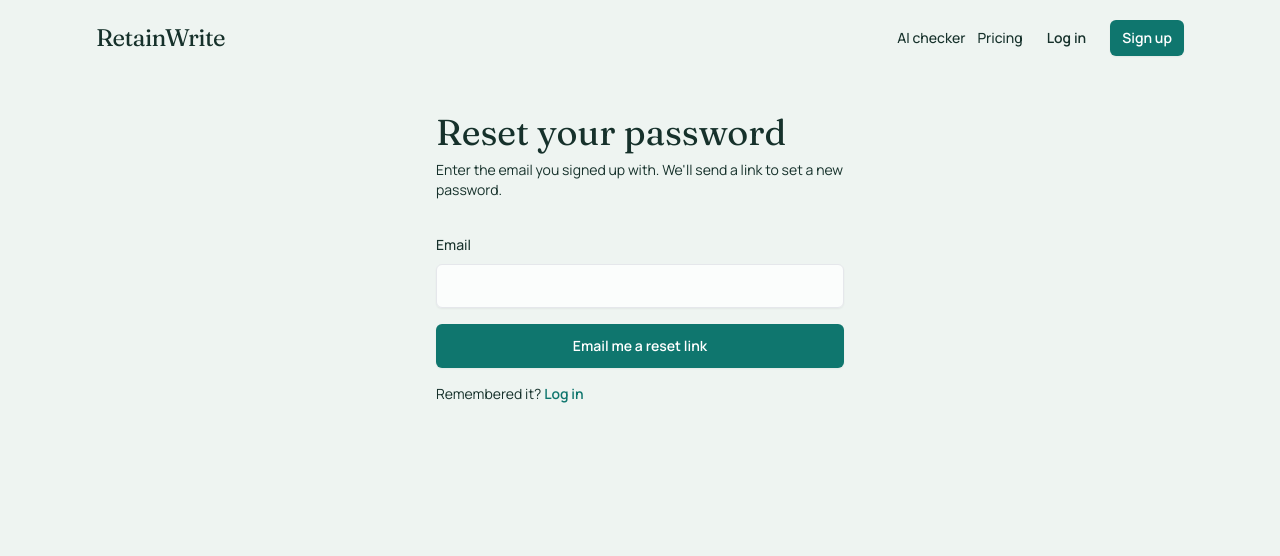
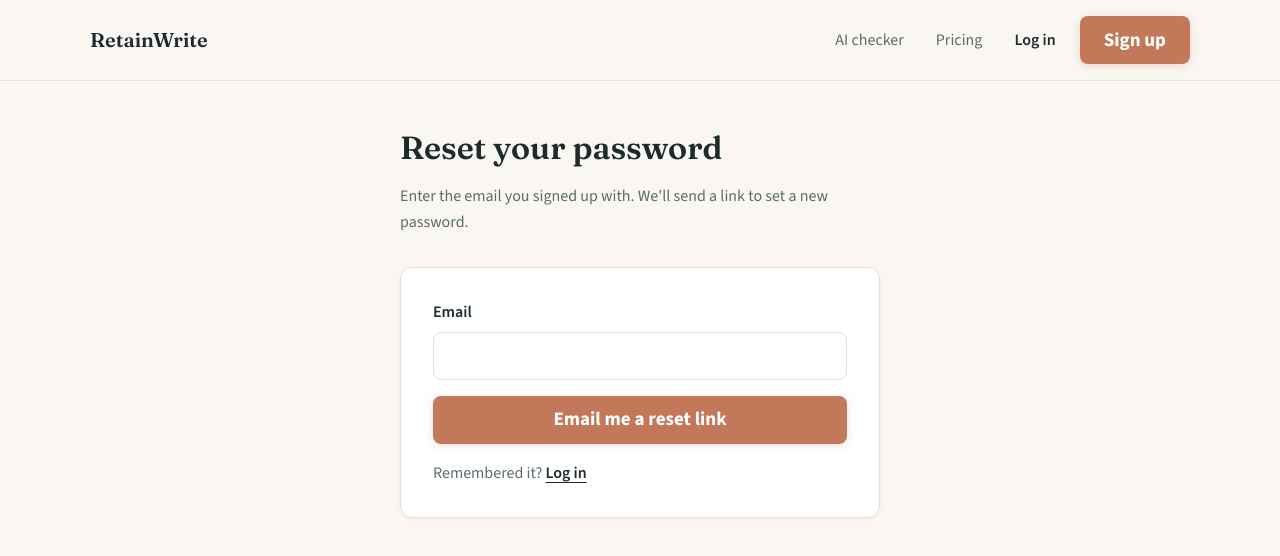
Before and after one commit to coltonarron42-sketch/retainwrite, a Next.js app: page /forgot-password in a window 1280 px wide. Shown: the top 556 px of the page. Built offline with nearby package versions, Linux system fonts and the light colour scheme; no server answers.

Commit message:
/forgot-password and /reset-password in the Editorial-Warm Design System (reset keeps the logo-only header)

```diff
--- a/app/forgot-password/page.tsx
+++ b/app/forgot-password/page.tsx
@@ -1,7 +1,8 @@
-import { SiteHeader } from "@/components/marketing/site-header";
+import { AuthShell } from "@/components/auth/auth-shell";
 import { ForgotPasswordForm } from "@/components/auth/password-reset-forms";
 import { PasswordUpdatedListener } from "@/components/auth/password-updated-listener";
 import { resetErrorMessage } from "@/lib/auth/reset";
+import { dsError } from "@/lib/ds/classes";
 
 export const metadata = { title: "Reset password" };
 
@@ -11,21 +12,26 @@ export default async function ForgotPasswordPage({ searchParams }: Props) {
   const params = searchParams ? await searchParams : {};
   const linkError = resetErrorMessage(params.error);
   return (
-    <main className="min-h-screen bg-rw-paper">
-      <SiteHeader />
-      <div className="mx-auto max-w-md px-5 pb-20 pt-28">
-        <h1 className="font-display text-4xl text-rw-ink">Reset your password</h1>
-        <p className="mt-2 text-sm text-rw-ink/60">
-          Enter the email you signed up with. We&apos;ll send a link to set a new password.
-        </p>
+    <AuthShell
+      title="Reset your password"
+      subtitle={
+        <>
+          Enter the email you signed up with. We&apos;ll send a link to set a
+          new password.
+        </>
+      }
+      notices={
+        <>
           {linkError ? (
-          <p className="mt-4 text-sm text-red-700" role="alert">
+            <p className={`mt-4 ${dsError}`} role="alert">
               {linkError}
             </p>
           ) : null}
           <PasswordUpdatedListener showLoginLink />
+        </>
+      }
+    >
       <ForgotPasswordForm />
-      </div>
-    </main>
+    </AuthShell>
   );
 }
--- a/app/reset-password/page.tsx
+++ b/app/reset-password/page.tsx
@@ -1,8 +1,9 @@
-import { SiteHeader } from "@/components/marketing/site-header";
+import { AuthShell } from "@/components/auth/auth-shell";
 import Link from "next/link";
 import { ResetPasswordForm } from "@/components/auth/password-reset-forms";
 import { hasSupabaseConfig } from "@/lib/env";
 import { createClient } from "@/lib/supabase/server";
+import { dsError, dsLink } from "@/lib/ds/classes";
 
 export const metadata = { title: "Set a new password" };
 export const dynamic = "force-dynamic";
@@ -17,24 +18,21 @@ export default async function ResetPasswordPage() {
     email = user?.email ?? "";
   }
   return (
-    <main className="min-h-screen bg-rw-paper">
-      <SiteHeader minimal />
-      <div className="mx-auto max-w-md px-5 pb-20 pt-28">
-        <h1 className="font-display text-4xl text-rw-ink">Set a new password</h1>
-        <p className="mt-2 text-sm text-rw-ink/60">
-          Choose a new password, then log in with it.
-        </p>
+    <AuthShell
+      minimal
+      title="Set a new password"
+      subtitle="Choose a new password, then log in with it."
+    >
       {email ? (
         <ResetPasswordForm email={email} />
       ) : (
-          <p className="mt-8 text-sm text-red-700" role="alert">
+        <p className={dsError} role="alert">
           That reset link has expired or was opened somewhere else.{" "}
-            <Link href="/forgot-password" className="font-semibold underline">
+          <Link href="/forgot-password" className={dsLink}>
             Send a new link
           </Link>
         </p>
       )}
-      </div>
-    </main>
+    </AuthShell>
   );
 }
--- a/components/auth/password-reset-forms.tsx
+++ b/components/auth/password-reset-forms.tsx
@@ -7,38 +7,61 @@ import {
   updatePasswordAction,
   type AuthActionState,
 } from "@/app/auth/actions";
-import { Button } from "@/components/ui/button";
 import { Input } from "@/components/ui/input";
 import { Label } from "@/components/ui/label";
+import {
+  dsBody,
+  dsError,
+  dsInput,
+  dsLabel,
+  dsLink,
+  dsStatus,
+} from "@/lib/ds/classes";
 
 const initialState: AuthActionState = {};
 
 export function ForgotPasswordForm() {
-  const [state, action, pending] = useActionState(requestPasswordResetAction, initialState);
+  const [state, action, pending] = useActionState(
+    requestPasswordResetAction,
+    initialState,
+  );
   if (state.notice) {
     return (
-      <p className="mt-8 text-sm text-rw-teal" role="status">
+      <p className={dsStatus} role="status">
         {state.notice}
       </p>
     );
   }
   return (
-    <form action={action} className="mt-8 space-y-4">
+    <form action={action} className="space-y-4">
       <div className="space-y-2">
-        <Label htmlFor="email">Email</Label>
-        <Input id="email" name="email" type="email" required autoComplete="email" />
+        <Label className={dsLabel} htmlFor="email">
+          Email
+        </Label>
+        <Input
+          className={dsInput}
+          id="email"
+          name="email"
+          type="email"
+          required
+          autoComplete="email"
+        />
       </div>
       {state.error ? (
-        <p className="text-sm text-red-700" role="alert">
+        <p className={dsError} role="alert">
           {state.error}
         </p>
       ) : null}
-      <Button type="submit" className="w-full" variant="secondary" disabled={pending}>
+      <button
+        type="submit"
+        className="ds-btn-primary w-full disabled:opacity-60"
+        disabled={pending}
+      >
         {pending ? "Sending…" : "Email me a reset link"}
-      </Button>
-      <p className="text-sm text-rw-ink/60">
+      </button>
+      <p className={dsBody}>
         Remembered it?{" "}
-        <Link href="/login" className="font-semibold text-rw-teal">
+        <Link href="/login" className={dsLink}>
           Log in
         </Link>
       </p>
@@ -47,7 +70,10 @@ export function ForgotPasswordForm() {
 }
 
 export function ResetPasswordForm({ email }: { email: string }) {
-  const [state, action, pending] = useActionState(updatePasswordAction, initialState);
+  const [state, action, pending] = useActionState(
+    updatePasswordAction,
+    initialState,
+  );
   const [show, setShow] = useState(false);
   // Controlled so a failed submit doesn't wipe what the student typed.
   const [password, setPassword] = useState("");
@@ -55,13 +81,14 @@ export function ResetPasswordForm({ email }: { email: string }) {
   const [mismatchShown, setMismatchShown] = useState(false);
   const MISMATCH = "The two passwords don't match. Type the same one twice.";
   const matches = password === confirm;
-  const serverError = state.error && !(state.error === MISMATCH && matches) ? state.error : null;
+  const serverError =
+    state.error && !(state.error === MISMATCH && matches) ? state.error : null;
   const error = mismatchShown && !matches ? MISMATCH : serverError;
 
   return (
     <form
       action={action}
-      className="mt-8 space-y-4"
+      className="space-y-4"
       onSubmit={(event) => {
         if (!matches) {
           event.preventDefault();
@@ -78,12 +105,15 @@ export function ResetPasswordForm({ email }: { email: string }) {
         readOnly
         hidden
       />
-      <p className="text-sm text-rw-ink/70">
-        Account: <span className="font-semibold text-rw-ink">{email}</span>
+      <p className={dsBody}>
+        Account: <span className="font-semibold text-ds-ink">{email}</span>
       </p>
       <div className="space-y-2">
-        <Label htmlFor="password">New password</Label>
+        <Label className={dsLabel} htmlFor="password">
+          New password
+        </Label>
         <Input
+          className={dsInput}
           id="password"
           name="password"
           type={show ? "text" : "password"}
@@ -95,8 +125,11 @@ export function ResetPasswordForm({ email }: { email: string }) {
         />
       </div>
       <div className="space-y-2">
-        <Label htmlFor="confirm_password">Type it again</Label>
+        <Label className={dsLabel} htmlFor="confirm_password">
+          Type it again
+        </Label>
         <Input
+          className={dsInput}
           id="confirm_password"
           name="confirm_password"
           type={show ? "text" : "password"}
@@ -107,23 +140,32 @@ export function ResetPasswordForm({ email }: { email: string }) {
           onChange={(e) => setConfirm(e.target.value)}
         />
       </div>
-      <label className="flex items-center gap-2 text-sm text-rw-ink/70">
-        <input type="checkbox" checked={show} onChange={(e) => setShow(e.target.checked)} />
+      <label className="flex items-center gap-2 text-[16px] leading-[1.6] text-ds-muted">
+        <input
+          type="checkbox"
+          className="ds-focus h-4 w-4 accent-[var(--ds-accent)]"
+          checked={show}
+          onChange={(e) => setShow(e.target.checked)}
+        />
         Show password
       </label>
       {error ? (
-        <p className="text-sm text-red-700" role="alert">
+        <p className={dsError} role="alert">
           {error}{" "}
           {error.includes("expired") || error.includes("reset link") ? (
-            <Link href="/forgot-password" className="font-semibold underline">
+            <Link href="/forgot-password" className={dsLink}>
               Forgot password
             </Link>
           ) : null}
         </p>
       ) : null}
-      <Button type="submit" className="w-full" variant="secondary" disabled={pending}>
+      <button
+        type="submit"
+        className="ds-btn-primary w-full disabled:opacity-60"
+        disabled={pending}
+      >
         {pending ? "Saving…" : "Save new password"}
-      </Button>
+      </button>
     </form>
   );
 }
--- a/components/auth/password-updated-listener.tsx
+++ b/components/auth/password-updated-listener.tsx
@@ -3,22 +3,31 @@
 import { useEffect, useState } from "react";
 import Link from "next/link";
 import { onPasswordUpdated } from "@/lib/auth/password-updated-signal";
+import { dsLink, dsStatus } from "@/lib/ds/classes";
 
 /**
  * Shown on /login and /forgot-password. When the student finishes a reset in
  * another tab of this browser, tell them here and get the login form ready.
  */
-export function PasswordUpdatedListener({ showLoginLink = false }: { showLoginLink?: boolean }) {
+export function PasswordUpdatedListener({
+  showLoginLink = false,
+}: {
+  showLoginLink?: boolean;
+}) {
   const [email, setEmail] = useState<string | null>(null);
 
   useEffect(
     () =>
       onPasswordUpdated((signal) => {
         setEmail(signal.email);
-        const input = document.getElementById("email") as HTMLInputElement | null;
+        const input = document.getElementById(
+          "email",
+        ) as HTMLInputElement | null;
         if (input) {
           if (!input.value) input.value = signal.email;
-          const password = document.getElementById("password") as HTMLInputElement | null;
+          const password = document.getElementById(
+            "password",
+          ) as HTMLInputElement | null;
           (password && input.value ? password : input).focus();
         }
       }),
@@ -28,13 +37,16 @@ export function PasswordUpdatedListener({ showLoginLink = false }: { showLoginLi
   if (!email) return null;
   return (
     <p
-      className="mt-4 rounded-md border border-rw-teal/30 bg-white/70 px-3 py-2 text-sm text-rw-teal"
+      className={`mt-4 ${dsStatus}`}
       role="status"
       data-testid="password-updated-banner"
     >
       Password updated. Log in with your new password.{" "}
       {showLoginLink ? (
-        <Link href={`/login?email=${encodeURIComponent(email)}`} className="font-semibold underline">
+        <Link
+          href={`/login?email=${encodeURIComponent(email)}`}
+          className={dsLink}
+        >
           Log in
         </Link>
       ) : null}
```
Lines whose indentation alone changed are shown as unchanged.
